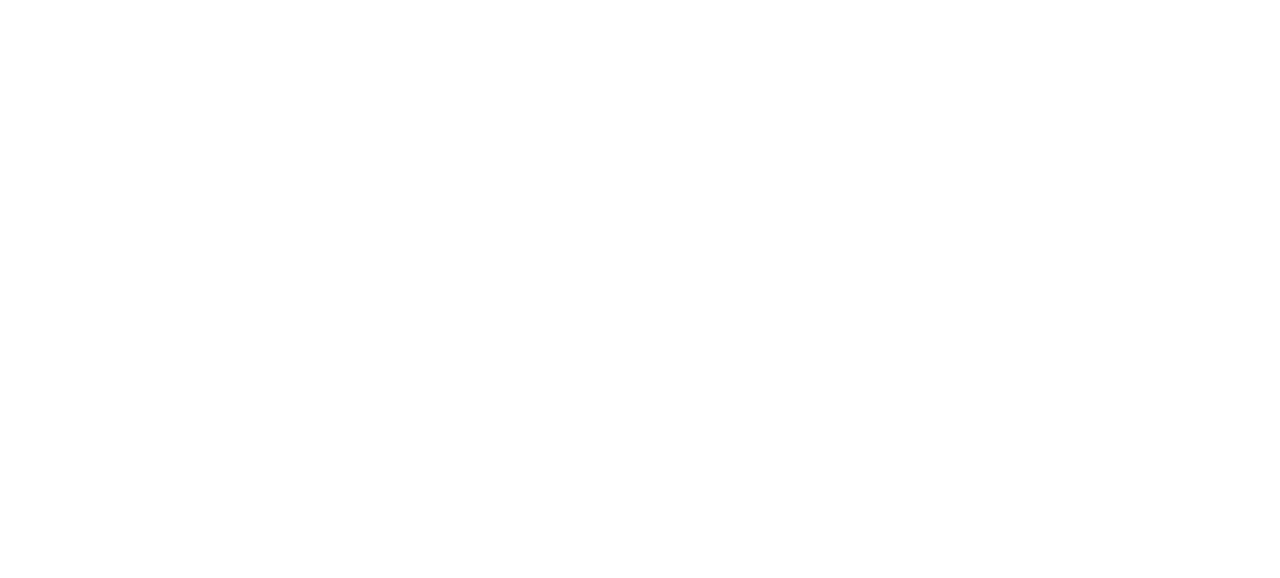
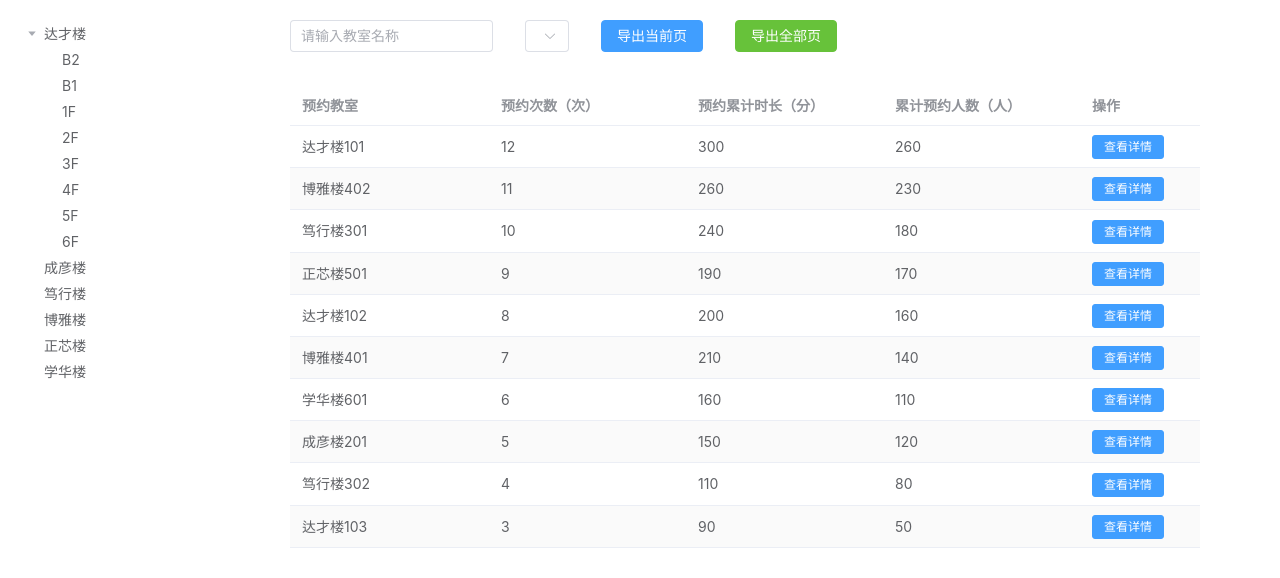
Before and after one commit to proydq/Beijing-Language-and-Culture-University3, a Vue app: page /classroom-borrow in a window 1280 px wide. Before the commit this address had no page. Shown: the top 578 px of the page. Built offline with nearby package versions, Linux system fonts and the light colour scheme.

Commit message:
feat: add classroom borrow management page

```diff
--- a/src/router/index.js
+++ b/src/router/index.js
@@ -8,8 +8,9 @@
 import PersonalCenter from '../views/PersonalCenter.vue'
 import RoleManagement from '../views/RoleManagement.vue'
 import AdminManagement from '../views/AdminManagement.vue'
-import AddAdmin from '../views/AddAdmin.vue'  // 新增这一行
+import AddAdmin from '../views/AddAdmin.vue' // 新增这一行
 import RoomBooking from '../views/RoomBooking.vue'
+import ClassroomBorrow from '../views/ClassroomBorrow.vue'
 
 const router = createRouter({
   history: createWebHistory(import.meta.env.BASE_URL),
@@ -17,62 +18,67 @@
     {
       path: '/',
       name: 'dashboard',
-      component: Dashboard
+      component: Dashboard,
     },
     {
       path: '/dashboard',
       name: 'Dashboard',
-      component: Dashboard
+      component: Dashboard,
     },
     {
       path: '/user-management',
       name: 'UserManagement',
-      component: UserManagement
+      component: UserManagement,
     },
     {
       path: '/organization-management',
       name: 'OrganizationManagement',
-      component: OrganizationManagement
+      component: OrganizationManagement,
     },
     {
       path: '/position-management',
       name: 'PositionManagement',
-      component: PositionManagement
+      component: PositionManagement,
     },
     {
       path: '/level-management',
       name: 'LevelManagement',
-      component: LevelManagement
+      component: LevelManagement,
     },
     {
       path: '/house-management',
       name: 'HouseManagement',
-      component: HouseManagement
+      component: HouseManagement,
     },
     {
       path: '/personal-center',
       name: 'PersonalCenter',
-      component: PersonalCenter
+      component: PersonalCenter,
     },
     {
       path: '/role-management',
       name: 'RoleManagement',
-      component: RoleManagement
+      component: RoleManagement,
     },
     {
       path: '/admin-management',
       name: 'AdminManagement',
-      component: AdminManagement
+      component: AdminManagement,
     },
     {
-      path: '/add-admin',  // 新增这个路由配置
+      path: '/add-admin', // 新增这个路由配置
       name: 'AddAdmin',
-      component: AddAdmin
+      component: AddAdmin,
     },
     {
       path: '/room-booking',
       name: 'RoomBooking',
-      component: RoomBooking
+      component: RoomBooking,
+    },
+    {
+      path: '/classroom-borrow',
+      name: 'ClassroomBorrow',
+      component: ClassroomBorrow,
     },
     {
       path: '/about',
@@ -80,9 +86,9 @@
       // route level code-splitting
       // this generates a separate chunk (About.[hash].js) for this route
       // which is lazy-loaded when the route is visited.
-      component: () => import('../views/AboutView.vue')
-    }
-  ]
+      component: () => import('../views/AboutView.vue'),
+    },
+  ],
 })
 
 export default router
--- /dev/null
+++ b/src/views/ClassroomBorrow.vue
@@ -0,0 +1,235 @@
+<template>
+  <div class="classroom-borrow">
+    <el-row>
+      <el-col :span="6" class="sidebar">
+        <el-tree
+          :data="buildingTree"
+          node-key="label"
+          default-expand-all
+          @node-click="handleTreeClick"
+        />
+      </el-col>
+      <el-col :span="18" class="content">
+        <div class="search-bar">
+          <el-form :model="searchForm" inline>
+            <el-form-item label="">
+              <el-input v-model="searchForm.keyword" placeholder="请输入教室名称" />
+            </el-form-item>
+            <el-form-item label="">
+              <el-select v-model="searchForm.sort" placeholder="排序方式">
+                <el-option
+                  v-for="item in sortOptions"
+                  :key="item.value"
+                  :label="item.label"
+                  :value="item.value"
+                />
+              </el-select>
+            </el-form-item>
+            <el-form-item>
+              <el-button type="primary">导出当前页</el-button>
+            </el-form-item>
+            <el-form-item>
+              <el-button type="success">导出全部页</el-button>
+            </el-form-item>
+          </el-form>
+        </div>
+        <el-table :data="sortedData" stripe style="width: 100%">
+          <el-table-column prop="name" label="预约教室" />
+          <el-table-column prop="times" label="预约次数（次）" />
+          <el-table-column prop="duration" label="预约累计时长（分）" />
+          <el-table-column prop="people" label="累计预约人数（人）" />
+          <el-table-column label="操作" width="120">
+            <template #default="scope">
+              <el-button type="primary" size="small" @click="showDetail(scope.row)">
+                查看详情
+              </el-button>
+            </template>
+          </el-table-column>
+        </el-table>
+      </el-col>
+    </el-row>
+
+    <el-dialog v-model="detailVisible" title="教室预约详情" width="500px">
+      <el-descriptions v-if="selectedRoom" :column="1" border>
+        <el-descriptions-item label="教室名称">
+          {{ selectedRoom.name }}
+        </el-descriptions-item>
+        <el-descriptions-item label="所属楼栋">
+          {{ selectedRoom.building }}
+        </el-descriptions-item>
+        <el-descriptions-item label="总预约次数">
+          {{ selectedRoom.times }}
+        </el-descriptions-item>
+        <el-descriptions-item label="累计时长">
+          {{ selectedRoom.duration }} 分
+        </el-descriptions-item>
+        <el-descriptions-item label="累计人数"> {{ selectedRoom.people }} 人 </el-descriptions-item>
+      </el-descriptions>
+      <template #footer>
+        <el-button @click="detailVisible = false">关闭</el-button>
+      </template>
+    </el-dialog>
+  </div>
+</template>
+
+<script setup>
+import { ref, computed } from 'vue'
+
+const buildingTree = [
+  {
+    label: '达才楼',
+    children: [
+      { label: 'B2' },
+      { label: 'B1' },
+      { label: '1F' },
+      { label: '2F' },
+      { label: '3F' },
+      { label: '4F' },
+      { label: '5F' },
+      { label: '6F' },
+    ],
+  },
+  { label: '成彦楼' },
+  { label: '笃行楼' },
+  { label: '博雅楼' },
+  { label: '正芯楼' },
+  { label: '学华楼' },
+]
+
+const tableData = ref([
+  {
+    id: 1,
+    name: '达才楼101',
+    building: '达才楼',
+    times: 12,
+    duration: 300,
+    people: 260,
+  },
+  {
+    id: 2,
+    name: '达才楼102',
+    building: '达才楼',
+    times: 8,
+    duration: 200,
+    people: 160,
+  },
+  {
+    id: 3,
+    name: '成彦楼201',
+    building: '成彦楼',
+    times: 5,
+    duration: 150,
+    people: 120,
+  },
+  {
+    id: 4,
+    name: '笃行楼301',
+    building: '笃行楼',
+    times: 10,
+    duration: 240,
+    people: 180,
+  },
+  {
+    id: 5,
+    name: '博雅楼401',
+    building: '博雅楼',
+    times: 7,
+    duration: 210,
+    people: 140,
+  },
+  {
+    id: 6,
+    name: '正芯楼501',
+    building: '正芯楼',
+    times: 9,
+    duration: 190,
+    people: 170,
+  },
+  {
+    id: 7,
+    name: '学华楼601',
+    building: '学华楼',
+    times: 6,
+    duration: 160,
+    people: 110,
+  },
+  {
+    id: 8,
+    name: '达才楼103',
+    building: '达才楼',
+    times: 3,
+    duration: 90,
+    people: 50,
+  },
+  {
+    id: 9,
+    name: '笃行楼302',
+    building: '笃行楼',
+    times: 4,
+    duration: 110,
+    people: 80,
+  },
+  {
+    id: 10,
+    name: '博雅楼402',
+    building: '博雅楼',
+    times: 11,
+    duration: 260,
+    people: 230,
+  },
+])
+
+const searchForm = ref({
+  keyword: '',
+  sort: 'times',
+})
+
+const sortOptions = [
+  { label: '预约次数倒序', value: 'times' },
+  { label: '累计时长倒序', value: 'duration' },
+  { label: '累计人数倒序', value: 'people' },
+]
+
+const selectedBuilding = ref('')
+
+function handleTreeClick(data) {
+  selectedBuilding.value = data.label
+}
+
+const filteredData = computed(() => {
+  return tableData.value.filter((item) => {
+    const matchBuilding = selectedBuilding.value
+      ? item.building.includes(selectedBuilding.value)
+      : true
+    const matchName = searchForm.value.keyword ? item.name.includes(searchForm.value.keyword) : true
+    return matchBuilding && matchName
+  })
+})
+
+const sortedData = computed(() => {
+  return [...filteredData.value].sort((a, b) => b[searchForm.value.sort] - a[searchForm.value.sort])
+})
+
+const detailVisible = ref(false)
+const selectedRoom = ref(null)
+
+function showDetail(row) {
+  selectedRoom.value = row
+  detailVisible.value = true
+}
+</script>
+
+<style scoped>
+.classroom-borrow {
+  padding: 20px;
+}
+.sidebar {
+  max-width: 250px;
+}
+.content {
+  padding-left: 20px;
+}
+.search-bar {
+  margin-bottom: 16px;
+}
+</style>
```
